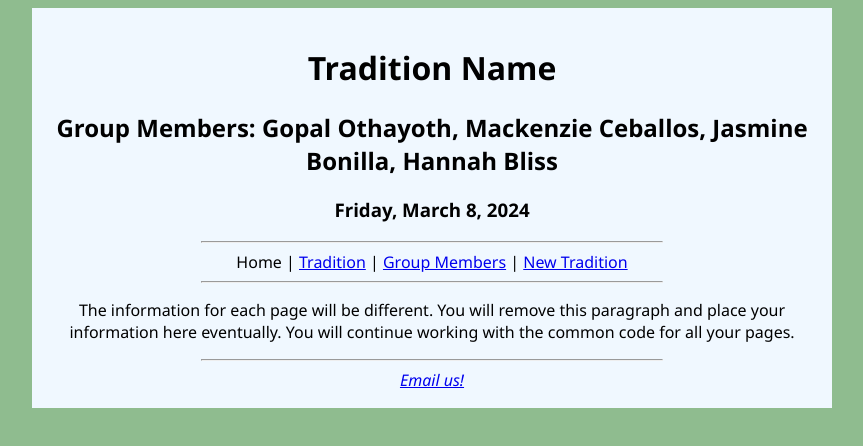
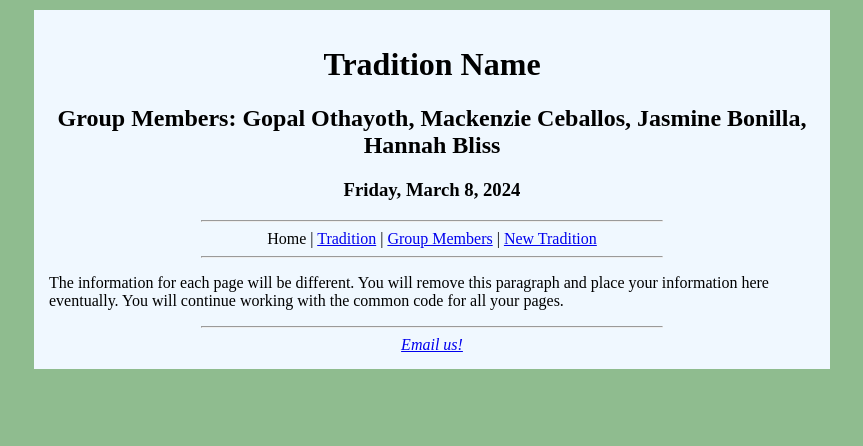
Before and after one commit to CerebralDatabank/209-html-project, a plain HTML site: page index.html in a window 1280 px wide. Shown: the whole page, without its empty margins (208-1071 px from the left). Drawn offline with Linux system fonts and the light colour scheme.

Commit message:
Fix initial code
Modify code to be exactly like the instructions and copy template over to other pages

```diff
--- a/index.html
+++ b/index.html
@@ -2,23 +2,22 @@
 <html>
   <head>
     <title>Tradition Name</title>
-    <link rel="stylesheet" href="style.css">
     <!-- Designed By: Gopal Othayoth: Spring 2024 -->
   </head>
-  <body>
-    <table>
+  <body bgcolor="darkseagreen">
+    <table align="center" width = "800px" cellpadding="15px">
       <tbody>
         <tr>
-          <td>
-            <h1>Tradition Name</h1>
-            <h2>Group Members: Gopal Othayoth, Mackenzie Ceballos, Jasmine Bonilla, Hannah Bliss</h2>
-            <h3>Friday, March 8, 2024</h3>
-            <hr>
-            <div>Home | <a href="tradition.html">Tradition</a> | <a href="groupmembers.html">Group Members</a> | <a href="newtradition.html">New Tradition</a></div>
-            <hr>
+          <td bgcolor="aliceblue">
+            <h1 align="center">Tradition Name</h1>
+            <h2 align="center">Group Members: Gopal Othayoth, Mackenzie Ceballos, Jasmine Bonilla, Hannah Bliss</h2>
+            <h3 align="center">Friday, March 8, 2024</h3>
+            <hr width="60%" />
+            <nav align="center">Home | <a href="tradition.html">Tradition</a> | <a href="groupmembers.html">Group Members</a> | <a href="newtradition.html">New Tradition</a></nav>
+            <hr width="60%" />
             <p>The information for each page will be different. You will remove this paragraph and place your information here eventually. You will continue working with the common code for all your pages.</p>
-            <hr>
-            <footer>
+            <hr width="60%" />
+            <footer align="center">
               <address>
                 <a href="mailto:contact@example.com">Email us!</a>
               </address>
--- a/style.css
+++ /dev/null
@@ -1,21 +0,0 @@
-/* Designed By: Gopal Othayoth: Spring 2024 */
-
-body {
-  background: darkseagreen;
-  font-family: "Segoe UI", "Arial", sans-serif;
-}
-
-table {
-  margin: 0 auto;
-  width: 800px;
-  background: aliceblue;
-  text-align: center;
-}
-
-th, td {
-  padding: 15px;
-}
-
-hr {
-  width: 60%;
-}
```
Also changed, not shown: groupmembers.html (+30 -0 lines), newtradition.html (+30 -0 lines), template.html (+11 -12 lines), tradition.html (+30 -0 lines).
